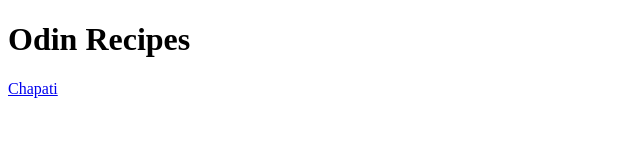
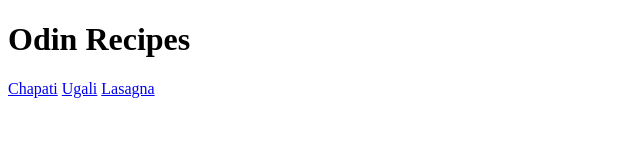
Before and after one commit to geoffreywainaina-hash/odin-recipes, a plain HTML site: page index.html in a window 1280 px wide. Shown: the whole page, without its empty margins (0-640 px from the left). Drawn offline with Linux system fonts and the light colour scheme.

Commit message:
Added navigation links

```diff
--- a/index.html
+++ b/index.html
@@ -12,6 +12,8 @@
     </h1>
 
     <a href="recipes/chapati.html">Chapati</a>
+    <a href="recipes/ugali.html">Ugali</a>
+    <a href="recipes/lasagna.html">Lasagna</a>
 
 </body>
 </html>
```
